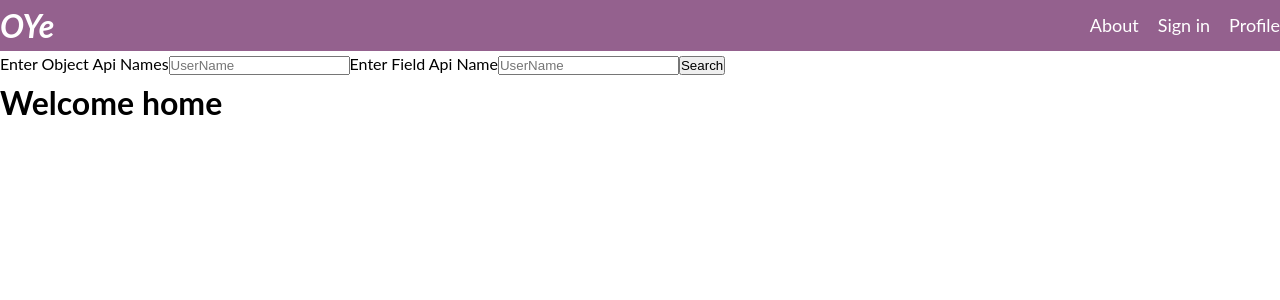
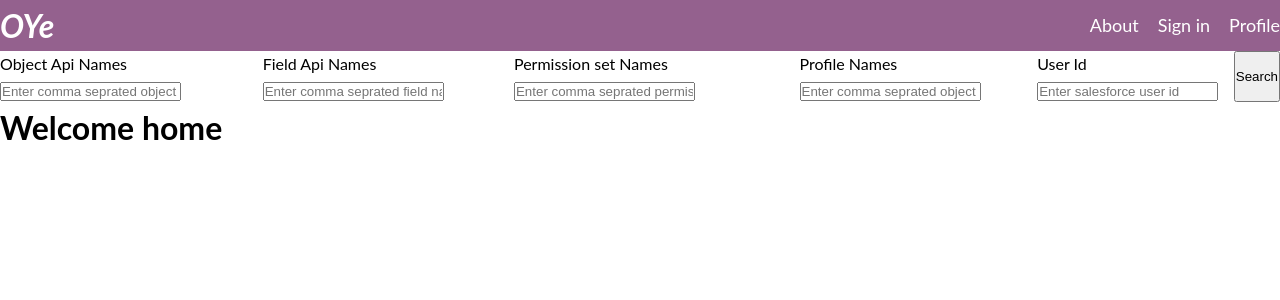
Before and after one commit to Sarveshgithub/Nomad, a React (Create React App) app in the folder client/: page /home in a window 1280 px wide. Shown: the top 300 px of the page. Built offline with nearby package versions, Linux system fonts and the light colour scheme.

Commit message:
updated home screen

```diff
--- a/client/src/component/Home.js
+++ b/client/src/component/Home.js
@@ -34,18 +34,53 @@ function Home(props) {
         // }
       });
   };
-
+  const submitHandler = (event) => {
+    event.preventDefault();
+    console.log("event:::>>>>><<<<<<>>>>>>", event);
+  };
   return (
     <div>
-      <form noValidate>
-        <div>
+      <form onSubmit={submitHandler} noValidate>
+        <div style={{ display: "flex" }}>
           <label>
-            Enter Object Api Names
-            <input type="text" name="userName" placeholder="UserName" />
+            Object Api Names
+            <input
+              type="text"
+              name="objName"
+              placeholder="Enter comma seprated object name"
+            />
           </label>
           <label>
-            Enter Field Api Name
-            <input type="text" name="userName" placeholder="UserName" />
+            Field Api Names
+            <input
+              type="text"
+              name="fieldName"
+              placeholder="Enter comma seprated field name"
+            />
+          </label>
+          <label>
+            Permission set Names
+            <input
+              type="text"
+              name="permName"
+              placeholder="Enter comma seprated permission name"
+            />
+          </label>
+          <label>
+            Profile Names
+            <input
+              type="text"
+              name="proName"
+              placeholder="Enter comma seprated object name"
+            />
+          </label>
+          <label>
+            User Id
+            <input
+              type="text"
+              name="userId"
+              placeholder="Enter salesforce user id"
+            />
           </label>
           <button type="submit">Search</button>
         </div>
```
